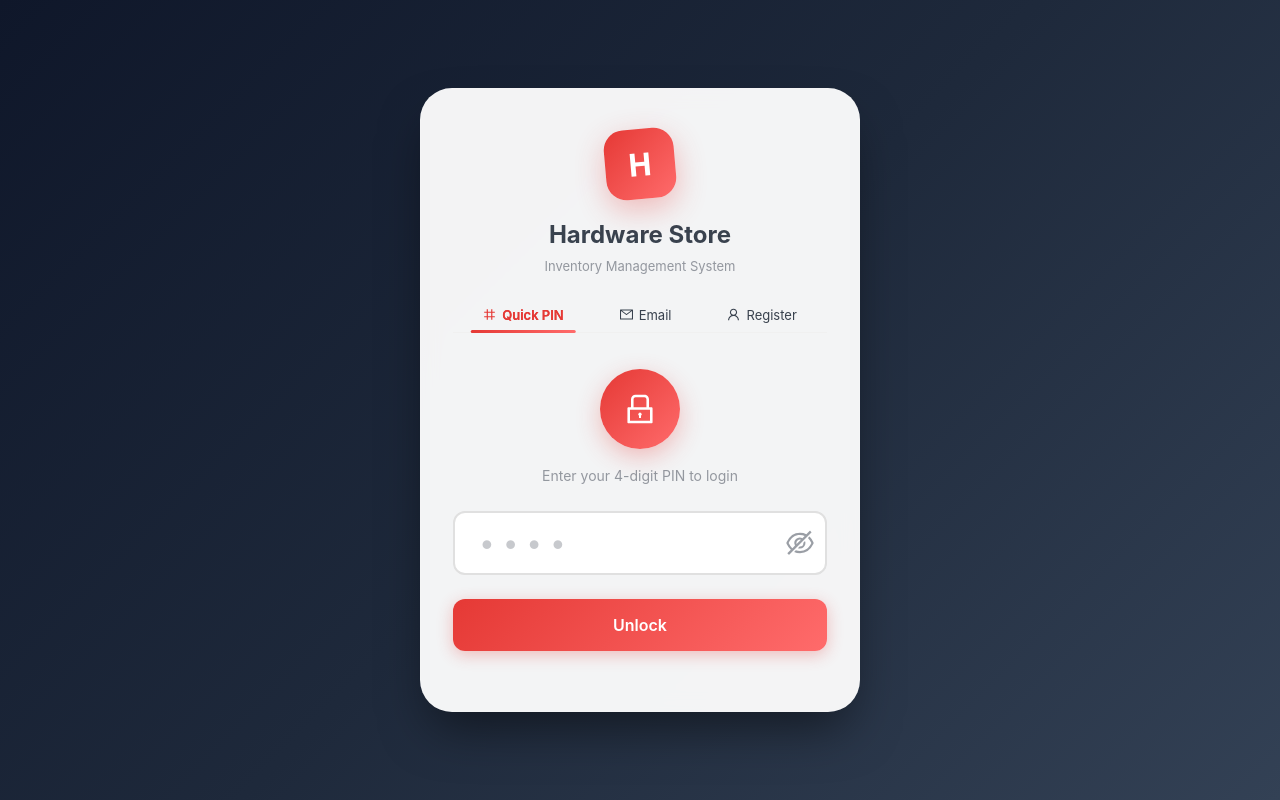
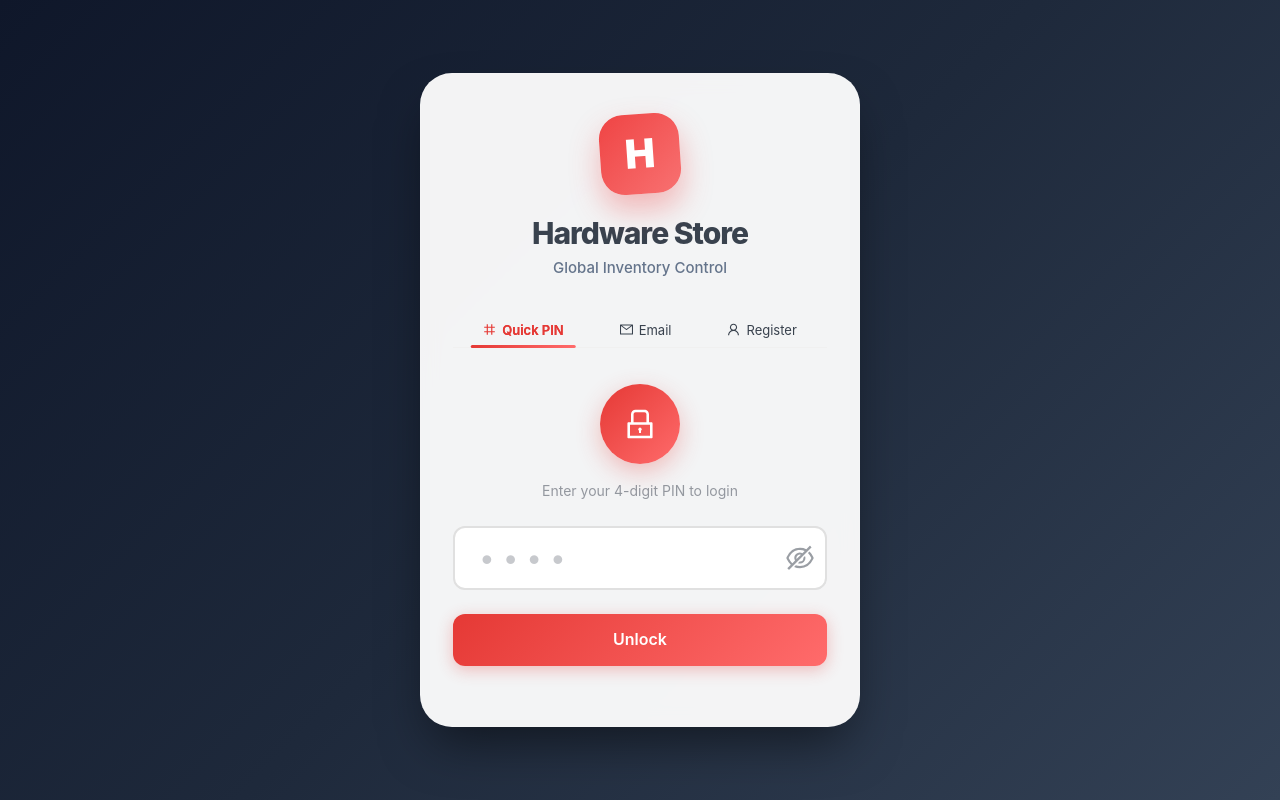
Before and after one commit to thiviru7715/hardware_store, a React (Create React App) app in the folder frontend/: page /#/login in a window 1280 px wide. Built offline with nearby package versions, Linux system fonts and the light colour scheme.

Commit message:
feat: modernize AuthPage branding with premium logo and typography

```diff
--- a/frontend/src/pages/AuthPage.js
+++ b/frontend/src/pages/AuthPage.js
@@ -310,28 +310,28 @@ const AuthPage = ({ onLogin }) => {
                 }}
                 bodyStyle={{ padding: '40px 32px' }}
             >
-                <div style={{ textAlign: 'center', marginBottom: '20px' }}>
+                <div style={{ textAlign: 'center', marginBottom: '32px' }}>
                     <div style={{
-                        width: '70px',
-                        height: '70px',
-                        background: 'linear-gradient(135deg, #e53935 0%, #ff6b6b 100%)',
-                        borderRadius: '20px',
+                        width: '80px',
+                        height: '80px',
+                        background: 'linear-gradient(135deg, #ef4444 0%, #f87171 100%)',
+                        borderRadius: '24px',
                         display: 'flex',
                         alignItems: 'center',
                         justifyContent: 'center',
                         margin: '0 auto 20px',
-                        boxShadow: '0 10px 30px rgba(229, 57, 53, 0.3)',
-                        transform: 'rotate(-5deg)'
+                        boxShadow: '0 15px 30px rgba(239, 68, 68, 0.35)',
+                        transform: 'rotate(-4deg)'
                     }}>
                         <span style={{
                             color: 'white',
-                            fontSize: '32px',
-                            fontWeight: 'bold',
-                            fontFamily: 'system-ui, -apple-system, sans-serif'
+                            fontSize: '40px',
+                            fontWeight: '900',
+                            fontFamily: "'Inter', sans-serif"
                         }}>H</span>
                     </div>
-                    <Title level={3} style={{ margin: '0 0 4px', fontWeight: '700' }}>Hardware Store</Title>
-                    <Text type="secondary" style={{ fontSize: '13px' }}>Inventory Management System</Text>
+                    <Title level={2} style={{ margin: '0 0 4px', fontWeight: '800', letterSpacing: '-1px' }}>Hardware Store</Title>
+                    <Text style={{ fontSize: '15px', color: '#64748b', fontWeight: 500 }}>Global Inventory Control</Text>
                 </div>
 
                 <Tabs
```
